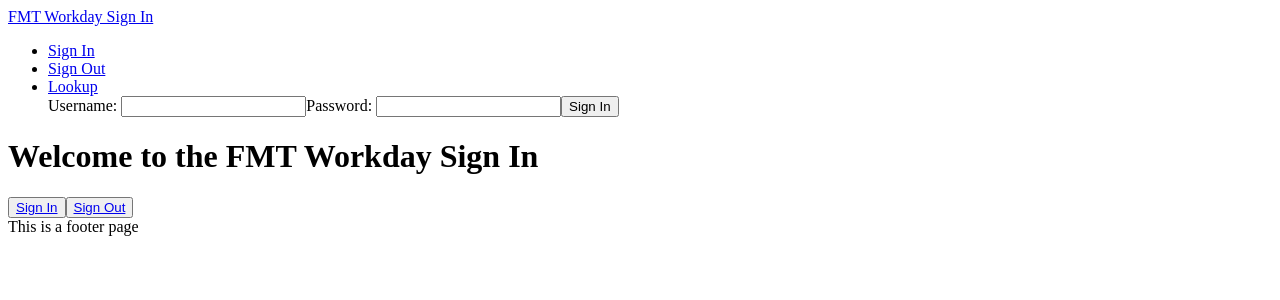
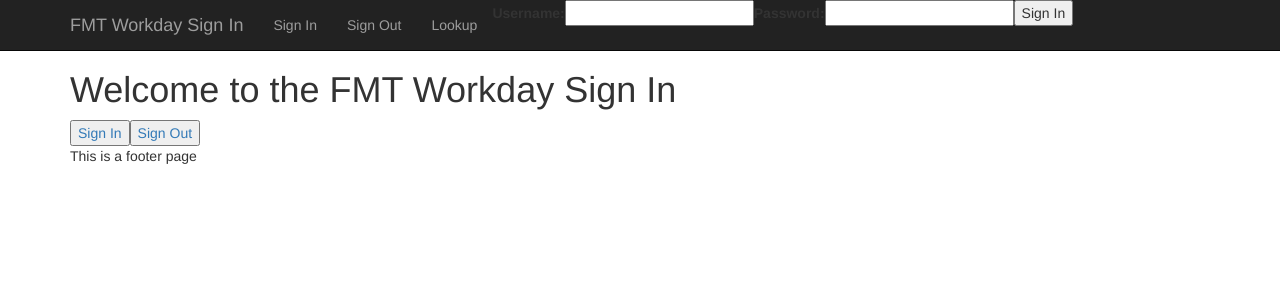
Before and after one commit to wesbasinger/fmt-apollo, a React (Create React App) app: page / in a window 1280 px wide. Shown: the top 300 px of the page. Built offline with nearby package versions, Linux system fonts and the light colour scheme.

Commit message:
Initial application of Bootstrap styling to the page.

```diff
--- a/public/index.html
+++ b/public/index.html
@@ -8,6 +8,14 @@
       manifest.json provides metadata used when your web app is added to the
       homescreen on Android. See https://developers.google.com/web/fundamentals/engage-and-retain/web-app-manifest/
     -->
+    <script
+      src="https://code.jquery.com/jquery-3.2.1.min.js"
+      integrity="sha256-hwg4gsxgFZhOsEEamdOYGBf13FyQuiTwlAQgxVSNgt4="
+      crossorigin="anonymous"></script>
+    <link href="https://maxcdn.bootstrapcdn.com/bootstrap/3.3.7/css/bootstrap.min.css" rel="stylesheet" integrity="sha384-BVYiiSIFeK1dGmJRAkycuHAHRg32OmUcww7on3RYdg4Va+PmSTsz/K68vbdEjh4u" crossorigin="anonymous">
+    <script src="https://maxcdn.bootstrapcdn.com/bootstrap/3.3.7/js/bootstrap.min.js" integrity="sha384-Tc5IQib027qvyjSMfHjOMaLkfuWVxZxUPnCJA7l2mCWNIpG9mGCD8wGNIcPD7Txa" crossorigin="anonymous"></script>
+    <!-- Custom styles for this template -->
+    <link href="starter-template.css" rel="stylesheet">
     <link rel="manifest" href="%PUBLIC_URL%/manifest.json">
     <link rel="shortcut icon" href="%PUBLIC_URL%/favicon.ico">
     <!--
--- /dev/null
+++ b/public/starter-template.css
@@ -0,0 +1,7 @@
+body {
+  padding-top: 50px;
+}
+.starter-template {
+  padding: 40px 15px;
+  text-align: center;
+}
--- a/src/Components/CastDetail.js
+++ b/src/Components/CastDetail.js
@@ -12,7 +12,7 @@
 
     if (cast) {
         return(
-            <div>
+            <div className="container" >
                 <h1>Cast Detail for {cast.firstName + " " + cast.lastName}</h1>
                 {
                     cast.sessions.map((session) => {
--- a/src/Components/CastPicker.js
+++ b/src/Components/CastPicker.js
@@ -6,7 +6,7 @@
 
 const CastPicker = (props) => {
     return(
-        <div>
+        <div className="container" >
             <label htmlFor="cast">Cast</label>
             <select onChange={(e) => {props.onCastChange(e.target.value)}}>
                 <option>---</option>
--- a/src/Components/CreateCast.js
+++ b/src/Components/CreateCast.js
@@ -17,7 +17,7 @@
 
     render() {
         return(
-            <div>
+            <div className="container">
                 <form onSubmit={(e) => {
                     e.preventDefault();
 
--- a/src/Components/Footer.js
+++ b/src/Components/Footer.js
@@ -2,7 +2,7 @@
 
 const Footer = () => {
     return (
-        <div>
+        <div className="container">
             This is a footer page
         </div>
     )
--- a/src/Components/Header.js
+++ b/src/Components/Header.js
@@ -25,9 +25,19 @@
 
     render() {
         return (
-            <div>
-                <Link to="/">FMT Workday Sign In</Link>
-                <ul>
+            <nav className="navbar navbar-inverse navbar-fixed-top">
+              <div className="container">
+                <div className="navbar-header">
+                  <button type="button" className="navbar-toggle collapsed" data-toggle="collapse" data-target="#navbar" aria-expanded="false" aria-controls="navbar">
+                    <span className="sr-only">Toggle navigation</span>
+                    <span className="icon-bar"></span>
+                    <span className="icon-bar"></span>
+                    <span className="icon-bar"></span>
+                  </button>
+                  <Link className="navbar-brand" to="/">FMT Workday Sign In</Link>
+                </div>
+                <div id="navbar" className="collapse navbar-collapse">
+                  <ul className="nav navbar-nav">
                     <li><Link to="/signIn">Sign In</Link></li>
                     <li><Link to="/signOut">Sign Out</Link></li>
                     <li><Link to="/lookup">Lookup</Link></li>
@@ -40,11 +50,15 @@
                     {
                         this.state.loggedIn ? <li><Link to="/download">Download Data</Link></li> : ""
                     }
+                  </ul>
+                  <div>
                     {
                         !this.state.loggedIn ? <Login onSubmit={this.handleSubmit}/> : <button onClick={ () => {this.setState({loggedIn: false})}}>Sign Out</button>
                     }
-                </ul>
-            </div>
+                  </div>
+                </div>
+              </div>
+            </nav>
         )
     }
 }
--- a/src/Components/Landing.js
+++ b/src/Components/Landing.js
@@ -4,7 +4,7 @@
 
 const Landing = () => {
     return (
-        <div>
+        <div className="container">
             <h1>Welcome to the FMT Workday Sign In</h1>
             <button><Link to="/signIn">Sign In</Link></button>
             <button><Link to="/signOut">Sign Out</Link></button>
--- a/src/Components/Lookup.js
+++ b/src/Components/Lookup.js
@@ -28,7 +28,7 @@
         const castDetailLink = `/castDetail/${this.state.castId}/${this.state.slug}`;
 
         return(
-            <div>
+            <div className="container">
                 <CastPicker onCastChange={this.handleCastChange} />
                 <Link to={castDetailLink}><button>Lookup</button></Link>
             </div>
--- a/src/Components/SessionDetail.js
+++ b/src/Components/SessionDetail.js
@@ -109,7 +109,7 @@
 const SessionDetail = ({show, slug, hours}) => {
 
     return(
-        <div>
+        <div className="container">
             <h2>{show}</h2>
             <h2>{slug}</h2>
             <h3>Logged Hours: {formatHours(totalHours(hours))}</h3>
--- a/src/Components/SignIn.js
+++ b/src/Components/SignIn.js
@@ -52,7 +52,7 @@
             return(<Redirect to="/" from="/signIn" />);
         } else {
             return(
-                <div>
+                <div className="container">
                     <form onSubmit={(e) => {
                         e.preventDefault();
 
--- a/src/Components/SignOut.js
+++ b/src/Components/SignOut.js
@@ -19,7 +19,7 @@
             return(<Redirect from="/signOut" to="/" />)
         } else {
             return (
-                <div>
+                <div className="container">
                     <form onSubmit={(e) => {
                         e.preventDefault()
 
```
